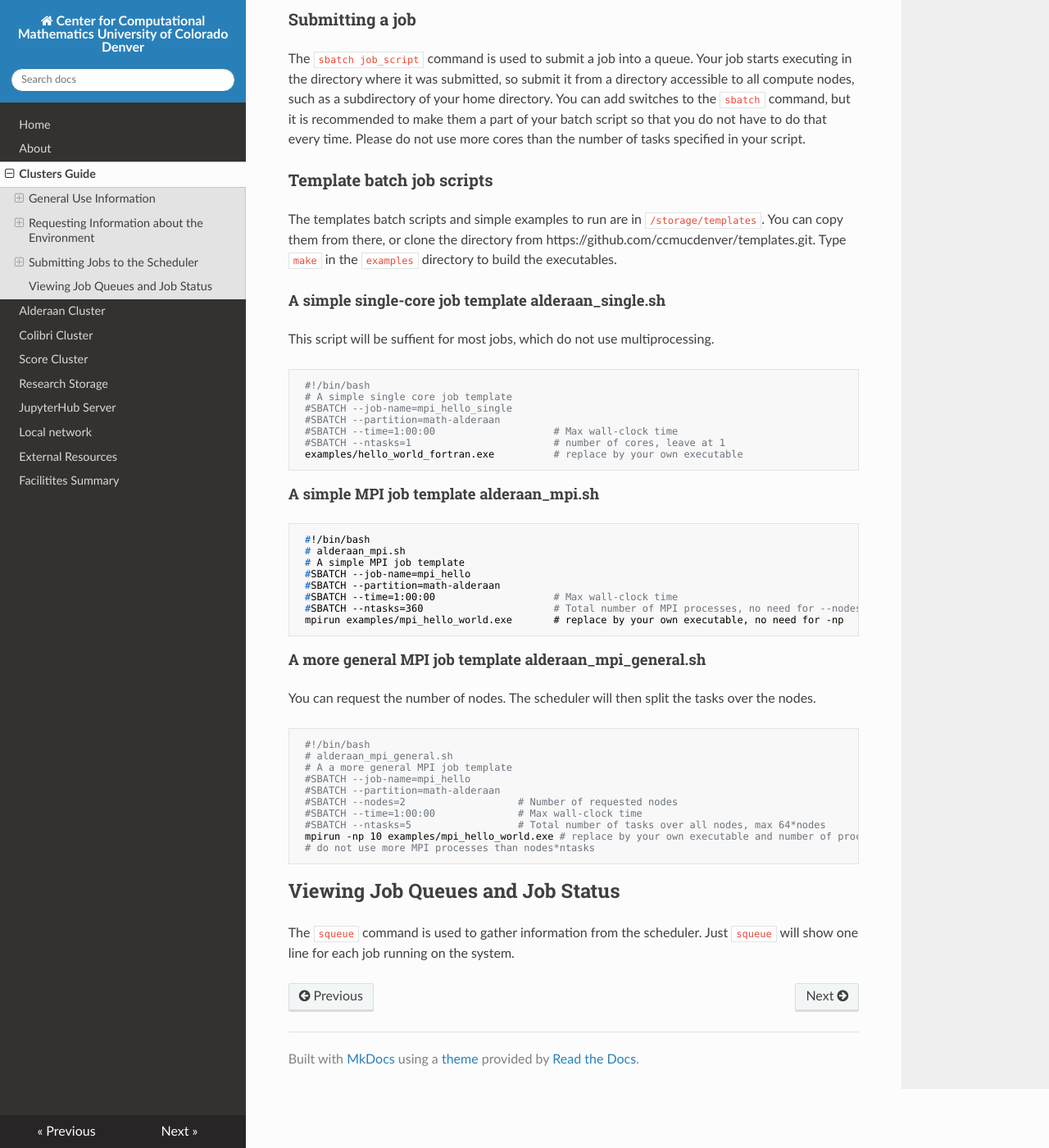
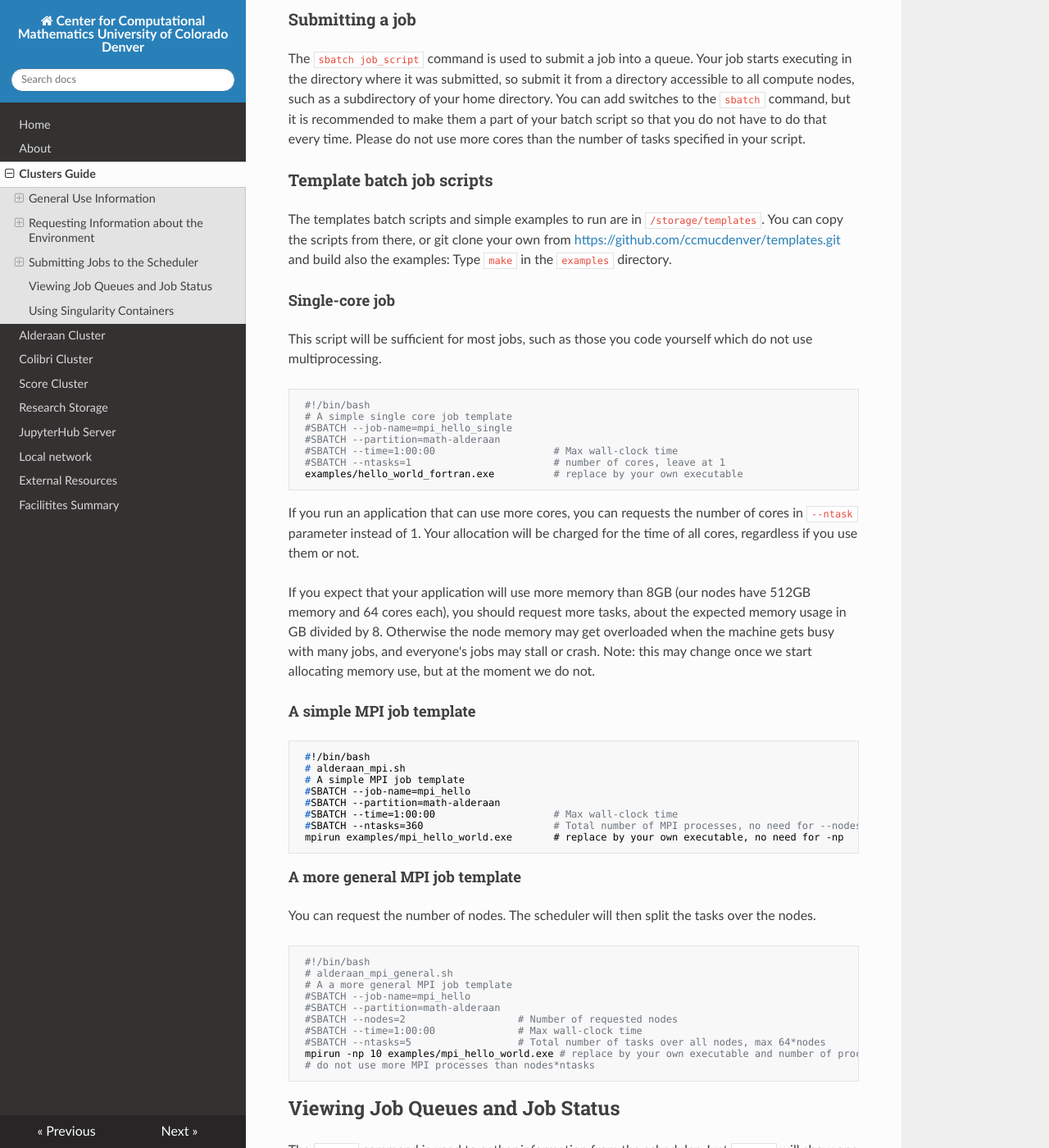
Before and after one commit to ccmucdenver/ccm-docs, an MkDocs documentation site: the page built from docs/clusters_guide.md, in a window 1280 px wide and 1400 px high, scrolled down 3761 px. Shown: the whole window at 82% size. Built offline with MkDocs 1.6.1, drawn with Linux system fonts in a browser that asks for light colours; nearby versions of some CDN libraries; some of the changed text lies outside the part shown.

Commit message:
Update clusters_guide.md

```diff
--- a/docs/clusters_guide.md
+++ b/docs/clusters_guide.md
@@ -158,11 +158,11 @@ The <code>sbatch job_script</code> command is used to submit a job into a queue.
 
 ### Template batch job scripts
 
-The templates batch scripts and simple examples to run are in <code>/storage/templates</code>. You can copy them from there, or clone the directory from https://github.com/ccmucdenver/templates.git. Type <code>make</code> in the <code>examples</code> directory to build the executables.
+The templates batch scripts and simple examples to run are in <code>/storage/templates</code>. You can copy the scripts from there, or git clone your own from [https://github.com/ccmucdenver/templates.git](https://github.com/ccmucdenver/templates.git) and build also the examples: Type <code>make</code> in the <code>examples</code> directory.
 
-#### A simple single-core job template alderaan_single.sh
+#### Single-core job
 
-This script will be suffient for most jobs, which do not use multiprocessing.
+This script will be sufficient for most jobs, such as those you code yourself which do not use multiprocessing.
 
      #!/bin/bash
      # A simple single core job template
@@ -172,7 +172,11 @@ This script will be suffient for most jobs, which do not use multiprocessing.
      #SBATCH --ntasks=1                        # number of cores, leave at 1
      examples/hello_world_fortran.exe          # replace by your own executable
 
-#### A simple MPI job template alderaan_mpi.sh
+If you run an application that can use more cores, you can requests the number of cores in <code>--ntask</code> parameter instead of 1. Your allocation will be charged for the time of all cores, regardless if you use them or not.
+
+If you expect that your application will use more memory than 8GB (our nodes have 512GB memory and 64 cores each), you should request more tasks, about the expected memory usage in GB divided by 8. Otherwise the node memory may get overloaded when the machine gets busy with many jobs, and everyone's jobs may stall or crash. Note: this may change once we start allocating memory use, but at the moment we do not.
+
+#### A simple MPI job template
 
      #!/bin/bash
      # alderaan_mpi.sh
@@ -183,7 +187,7 @@ This script will be suffient for most jobs, which do not use multiprocessing.
      #SBATCH --ntasks=360                      # Total number of MPI processes, no need for --nodes
      mpirun examples/mpi_hello_world.exe       # replace by your own executable, no need for -np
 
-#### A more general MPI job template alderaan_mpi_general.sh
+#### A more general MPI job template
 
 You can request the number of nodes. The scheduler will then split the tasks over the nodes.
 
@@ -202,3 +206,7 @@ You can request the number of nodes. The scheduler will then split the tasks ove
 
 The <code>squeue</code> command is used to gather information from the scheduler. Just <code>squeue</code> will show one line for each
 job running on the system.
+
+## Using Singularity Containers
+
+Coming soon.
```
